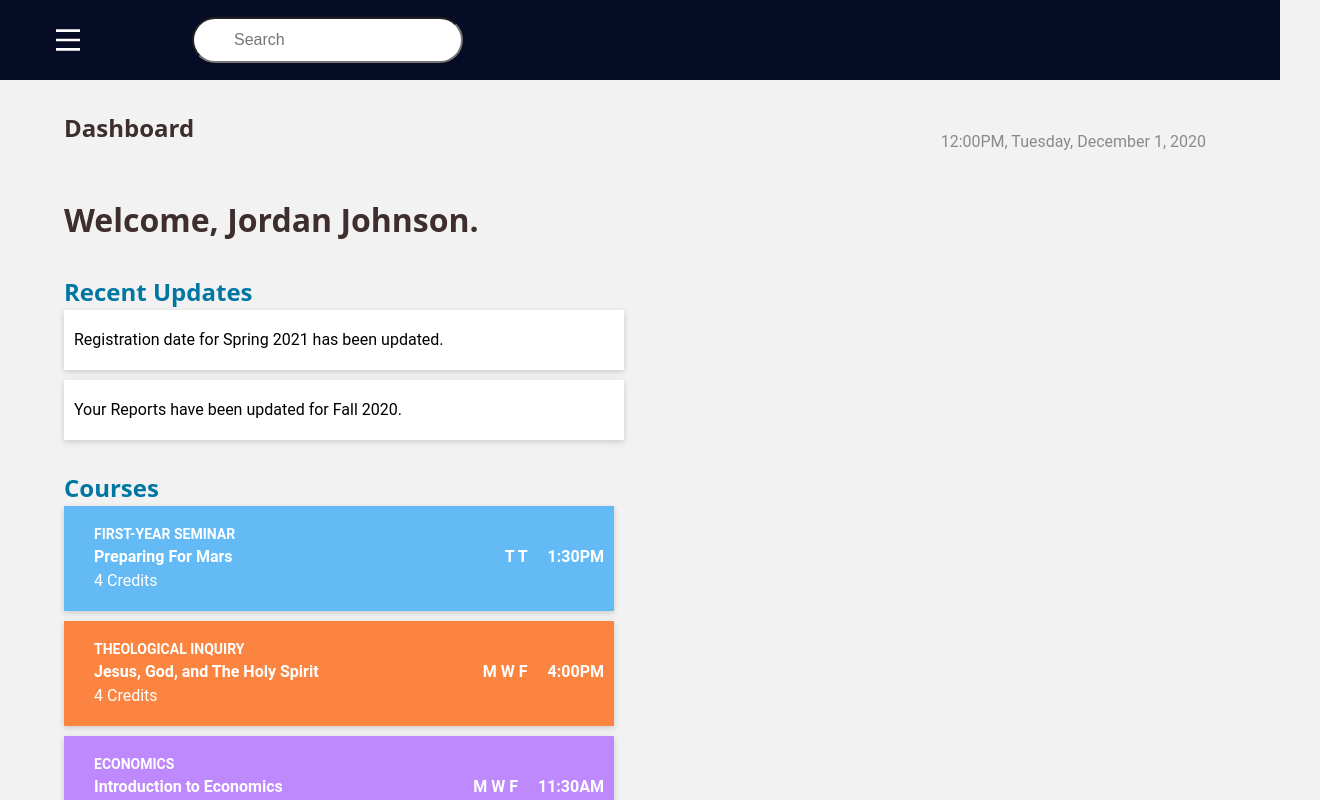
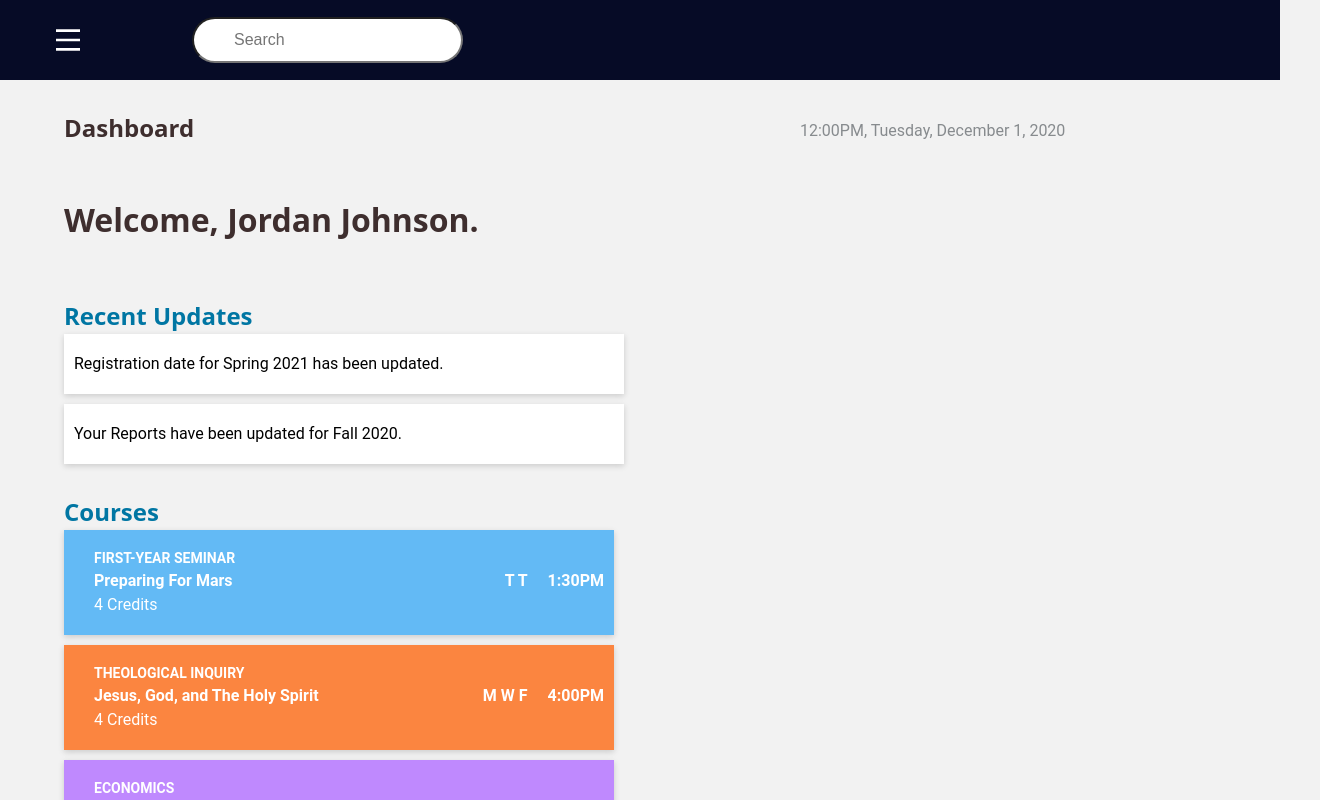
Before and after one commit to TyniTay/Prowlers, a React (Create React App) app: page /dashboard in a window 1280 px wide. Shown: the top 800 px of the page, 1320 px wide, since content can reach past the window. Built offline with nearby package versions, Linux system fonts and the light colour scheme; the HTML template or start-up script is replaced by a standard one.

Commit message:
Date Time

```diff
--- a/src/Components/Pages/Dashboard/Dashboard.css
+++ b/src/Components/Pages/Dashboard/Dashboard.css
@@ -32,10 +32,11 @@ h2 {
 
 .dateTime {
     /* Layout Properties */
-    position: absolute;
-    right: 5%;
-    top: 120px;
-    padding: 10px;
+    position: relative;
+    top: -155px; left: 40px;
+    margin-left: 760px;
+
+
 
     color:#878B8E;
     font-family: 'Roboto', sans-serif;
```
